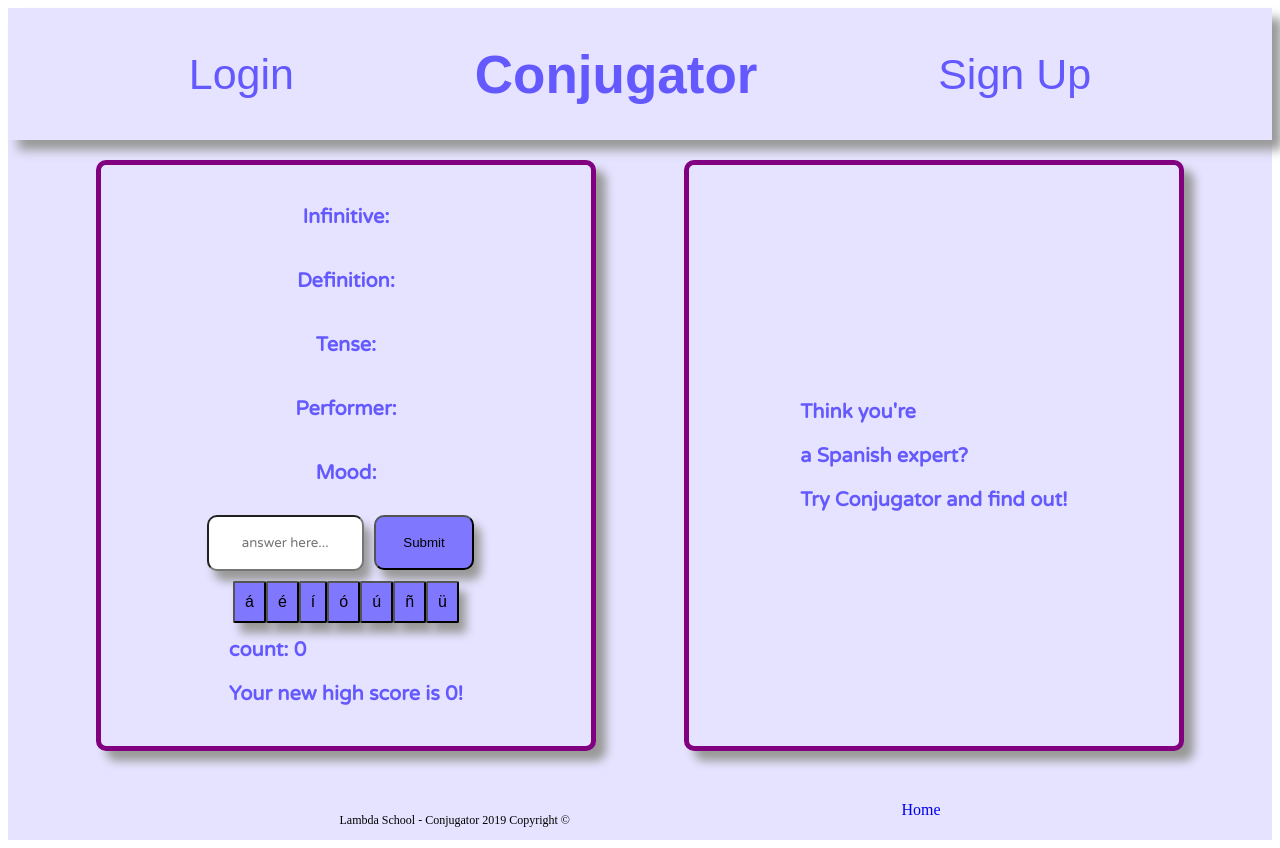
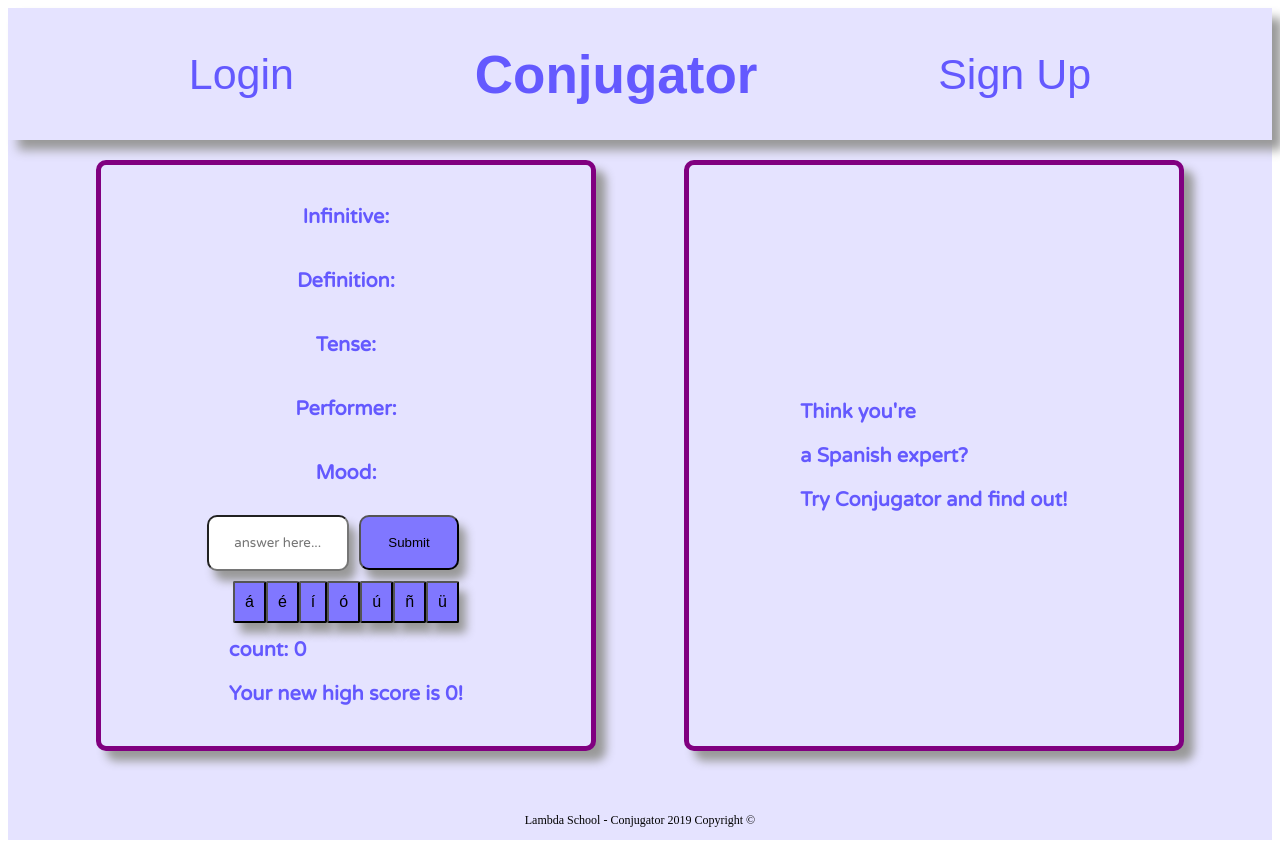
Before and after one commit to Conjugator-bw/conj-FE, a React (Create React App) app in the folder campeon-conjugator/: page / in a window 1280 px wide. Built offline with nearby package versions, Linux system fonts and the light colour scheme; no server answers.

Commit message:
small fixes

```diff
--- a/campeon-conjugator/src/components/verbo/footer.js
+++ b/campeon-conjugator/src/components/verbo/footer.js
@@ -4,7 +4,7 @@ import { Link } from 'react-router-dom';
 
 const Wrapper = styled.div`
     display: flex;
-    justify-content: space-evenly;
+    justify-content: center;
     margin-top: 50px;
 
     .footer-link {
@@ -26,7 +26,7 @@ const Footer = () => {
                 <p className='footer-text'>Lambda School - Conjugator 2019 Copyright ©</p>
             </div>
             <div>
-                <Link className='footer-link' to="/">Home</Link>
+                {/* <Link className='footer-link' to="/">Home</Link> */}
             </div>
         </Wrapper>
     )
--- a/campeon-conjugator/src/components/verbo/verbo.js
+++ b/campeon-conjugator/src/components/verbo/verbo.js
@@ -44,7 +44,7 @@ const Verbos = styled.div`
     .input-style {
         border-radius: 10px;
         height: 50px;
-        width:50%;
+        width:45%;
         margin:10px;
         box-shadow: 7px 10px 10px #999;
         text-align: center;
```
